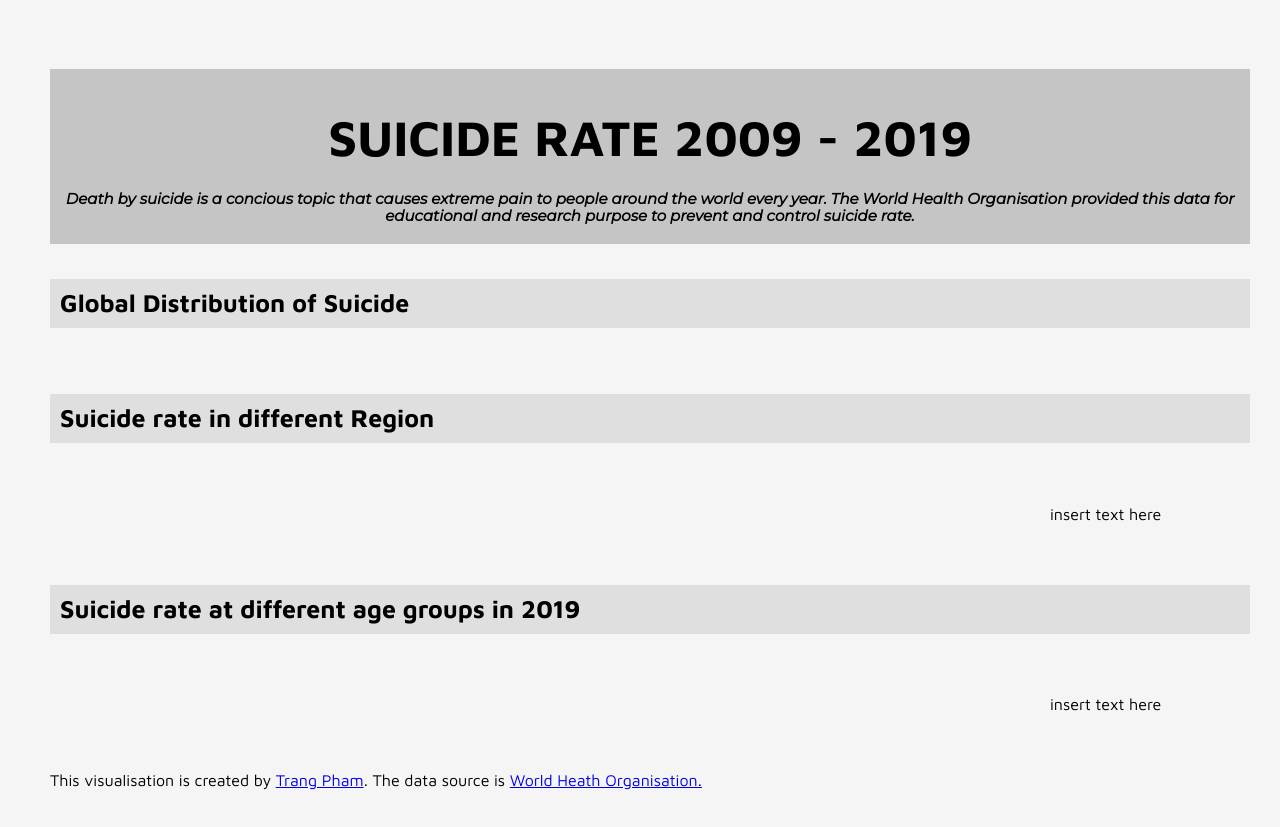
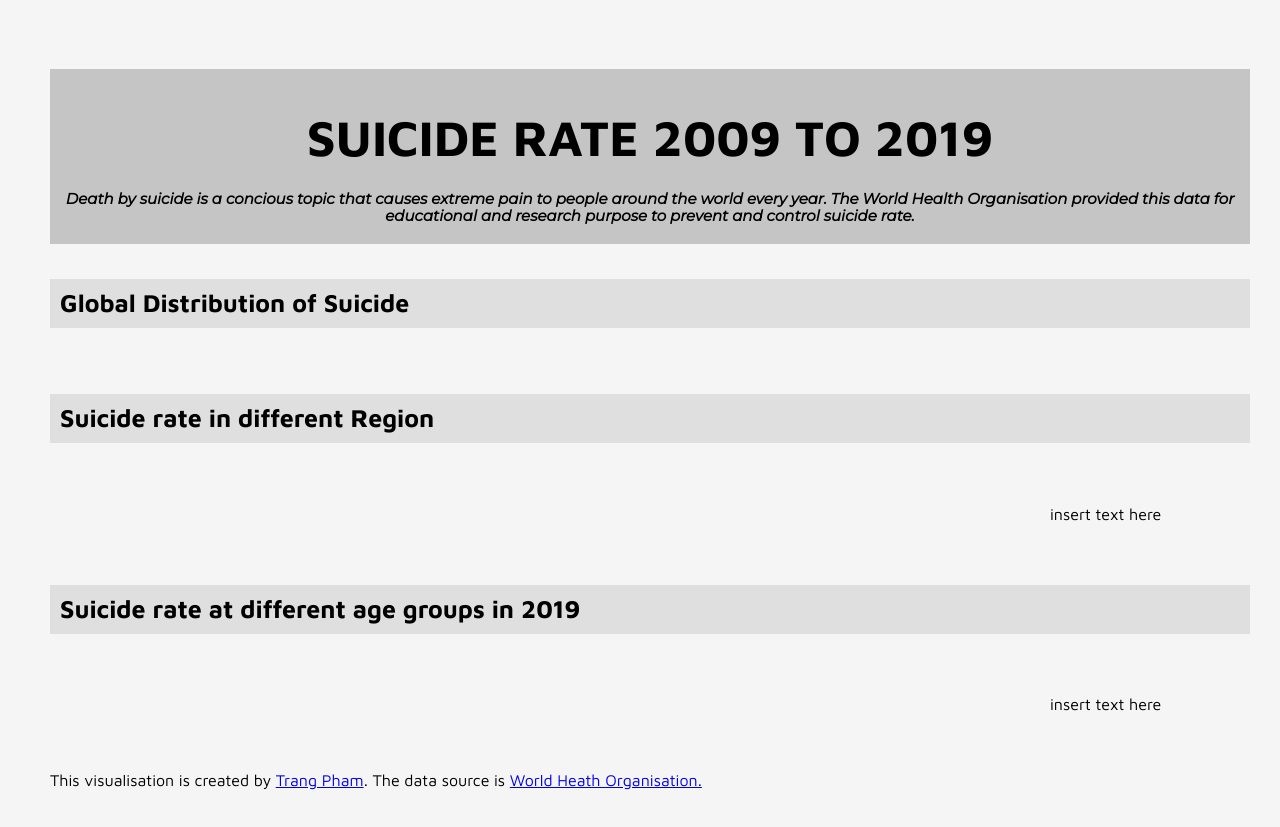
Before and after one commit to pdmntrang/data-visualisation, a plain HTML site: page index.html in a window 1280 px wide. Drawn offline with nearby package versions, Linux system fonts and the light colour scheme; a script that the page names is missing.

Commit message:
Update index.html

```diff
--- a/index.html
+++ b/index.html
@@ -21,7 +21,7 @@
         <div class="page">
             <div class="pure-g">
                 <div class="pure-u-1-1">
-                    <h1>SUICIDE RATE 2009 - 2019</h1>
+                    <h1>SUICIDE RATE 2009 TO 2019</h1>
                     <h6>Death by suicide is a concious topic that causes extreme pain to people around the world every year.
                         The World Health Organisation provided this data for educational and research purpose to prevent and control suicide rate.
                     </h6>
```
